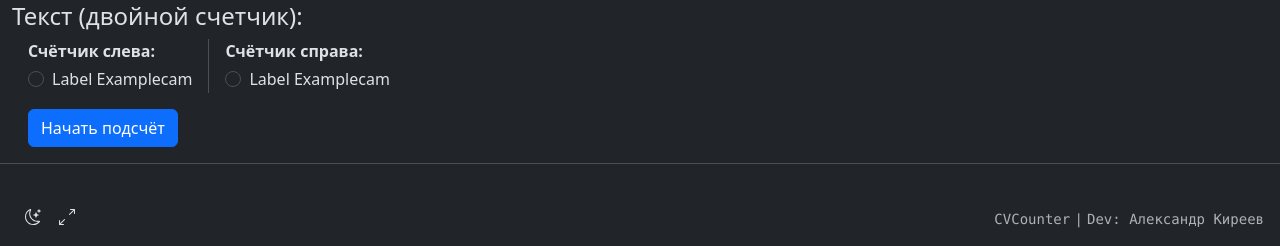
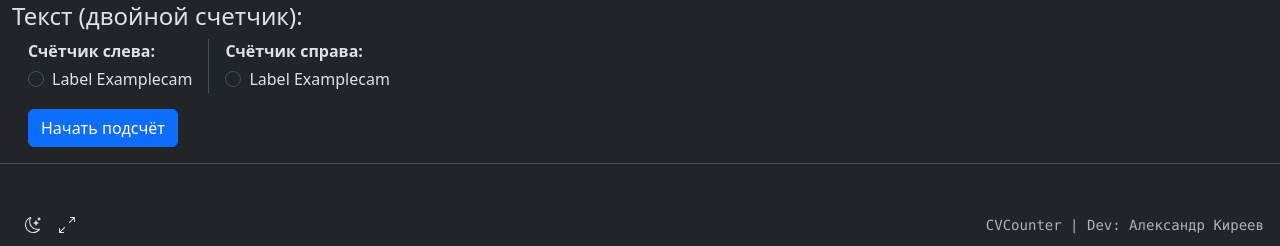
Before and after one commit to BespredeL/CVCounter, a Flask app: page / in a window 1280 px wide. Shown: the part 554-800 px from the top of the page. Run offline with Flask 3, Linux system fonts and the light colour scheme; some libraries are stand-ins or nearby versions.

Commit message:
Refactoring code.

```diff
--- a/static/assets/css/style.css
+++ b/static/assets/css/style.css
@@ -20,12 +20,16 @@ html[data-bs-theme="dark"] .bootstrap-select .no-results {
     border-radius: 5px !important;
 }
 
-.footer-link {
-    position: absolute;
+.footer-links {
+    position: relative;
+    left: 0;
+    bottom: 0;
+    width: 100%;
+    z-index: 3;
 }
 
-@media (min-width: 992px) {
-    .footer-link {
+@media (min-width: 1200px) {
+    .footer-links {
         position: fixed;
     }
 }
--- a/templates/base.html
+++ b/templates/base.html
@@ -45,8 +45,9 @@
 </div>
 
 <!-- START: Footer links -->
-<div class="position-relative">
-    <div class="footer-link bottom-0 start-0 px-3 mb-3 d-flex justify-content-start">
+<div class="footer-links bg-body">
+    <div class="px-3 py-2 d-flex flex-wrap align-items-stretch justify-content-between">
+        <div class="d-flex justify-content-start">
             {% if config.get('general.button_change_theme') %}
                 <button type="button" class="btn btn-sm d-flex align-items-center" id="theme-switch"
                         data-bs-toggle="tooltip" data-bs-placement="top" data-bs-title="{{ trans('Switch theme color') }}">
@@ -92,16 +93,18 @@
             {% endif %}
         </div>
 
-    <div class="footer-link bottom-0 start-50 px-3 mb-3 translate-middle-x d-none d-md-block">
+        <div class="translate-middle-x d-none d-md-block">
             <div class="small" id="system_load"></div>
         </div>
 
-    <div class="footer-link bottom-0 end-0 px-3 mb-3">
-        <a href="https://createdby.ru" class="text-body-secondary text-decoration-none font-monospace lh-1 small mb-3" target="_blank">CVCounter</a>
-        <span class="text-body-secondary font-monospace lh-1 small mb-3">|</span>
-        <a href="https://bespredel.name" class="text-body-secondary text-decoration-none font-monospace lh-1 small mb-3" target="_blank"
+        <div class="d-flex align-items-center justify-content-end">
+            <a href="https://createdby.ru" class="d-none d-sm-block text-body-secondary text-decoration-none font-monospace lh-1 small"
+               target="_blank">CVCounter</a>
+            <span class="d-none d-sm-block text-body-secondary font-monospace lh-1 small">&nbsp;|&nbsp;</span>
+            <a href="https://bespredel.name" class="text-body-secondary text-decoration-none font-monospace lh-1 small" target="_blank"
                data-bs-toggle="tooltip" data-bs-placement="top" data-bs-html="true"
                data-bs-title="Разработчик системы: <br><b>Александр Киреев</b>">Dev: Александр Киреев</a>
+        </div>
     </div>
 </div>
 <!-- END: Footer links -->
--- a/templates/partials/counter_sidebar_right.html
+++ b/templates/partials/counter_sidebar_right.html
@@ -149,11 +149,11 @@
 
     <!-- Buttons -->
     <div class="col-12 mb-3 px-2">
-        <div class="row mb-3">
+        <div class="row mb-2">
             <button class="btn btn-primary col mb-3 m-1" id="btn_reset_current">{{ trans('New batch') }}</button>
         </div>
 
-        <div class="row mb-3">
+        <div class="row mb-2">
             <button class="btn {{ 'btn-warning' if is_paused else 'btn-outline-secondary' }} btn-sm col mb-3 m-1" id="btn_pause">
                 <svg xmlns="http://www.w3.org/2000/svg" width="30" height="30" fill="currentColor" class="bi bi-pause-fill"
                      viewBox="0 0 16 16">
```
Lines whose indentation alone changed are shown as unchanged.
